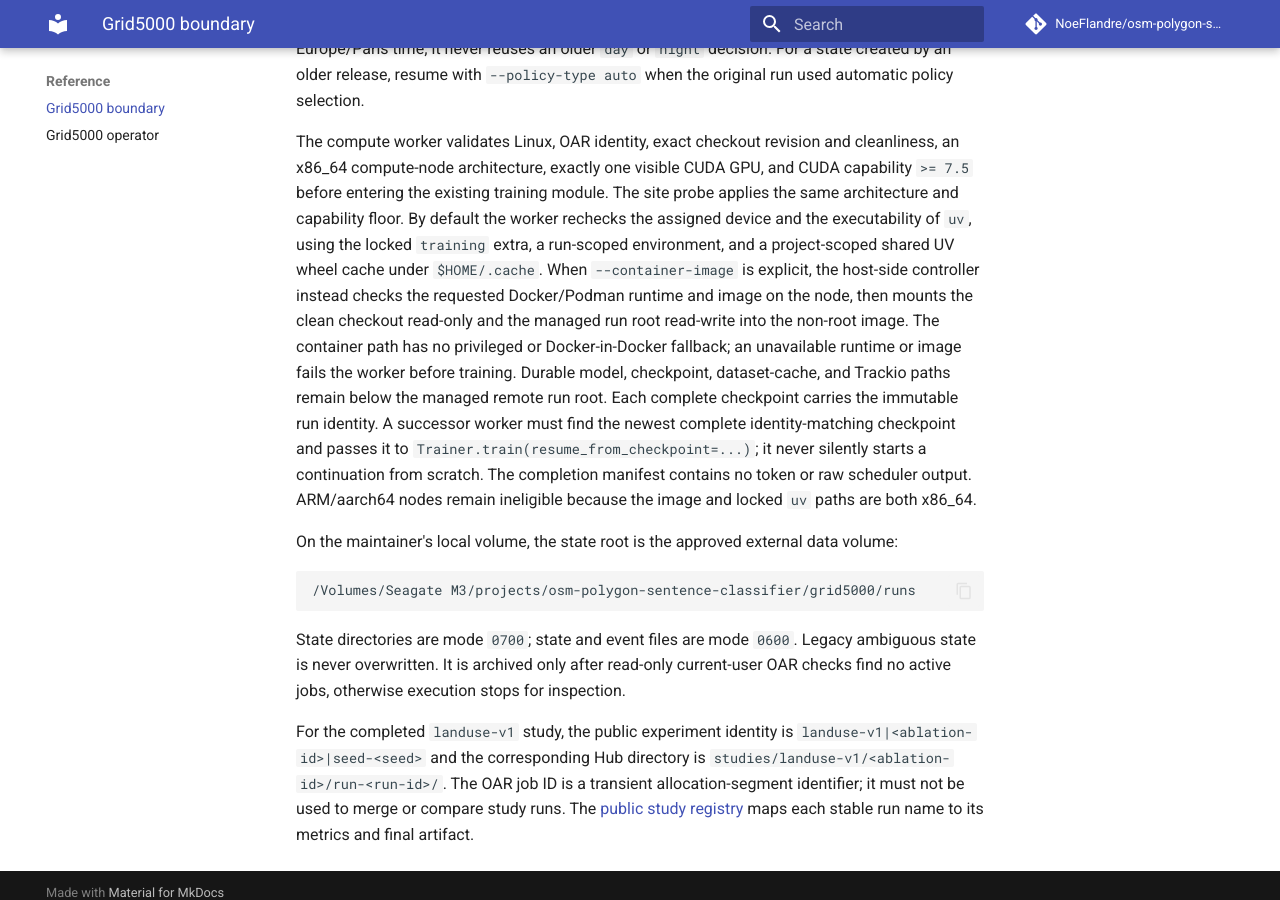
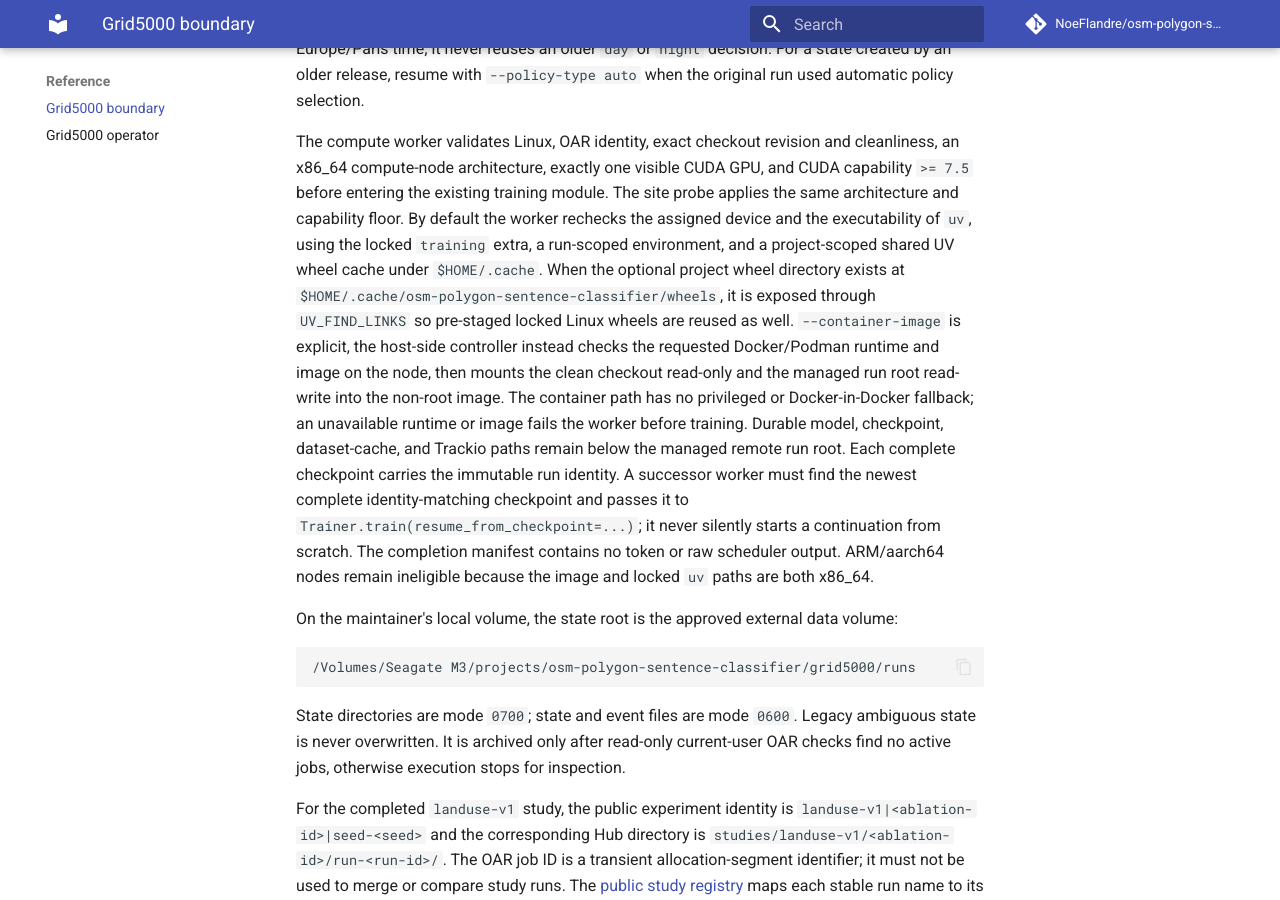
Before and after one commit to NoeFlandre/osm-polygon-sentence-classifier, an MkDocs documentation site: the page built from docs/reference/grid5000-boundary.md, in a window 1280 px wide and 900 px high, scrolled down 1287 px. Built offline with MkDocs 1.6.1 and Material for MkDocs 9.7.7, drawn with Linux system fonts in a browser that asks for light colours; comment, search, counter and statistics services are not loaded.

Commit message:
perf: reuse staged Grid5000 wheels

```diff
--- a/docs/reference/grid5000-boundary.md
+++ b/docs/reference/grid5000-boundary.md
@@ -56,6 +56,9 @@ site probe applies the same architecture and capability floor. By default the
 worker rechecks the assigned device and the executability of `uv`, using the
    locked `training` extra, a run-scoped environment, and a project-scoped
    shared UV wheel cache under `$HOME/.cache`. When
+the optional project wheel directory exists at
+`$HOME/.cache/osm-polygon-sentence-classifier/wheels`, it is exposed through
+`UV_FIND_LINKS` so pre-staged locked Linux wheels are reused as well.
 `--container-image` is explicit, the host-side controller instead checks the
 requested Docker/Podman runtime and image on the node, then mounts the clean
 checkout read-only and the managed run root read-write into the non-root image.
```
Also changed, not shown: docs/reference/grid5000-operator.md (+2 -1 lines), 2 other files.
